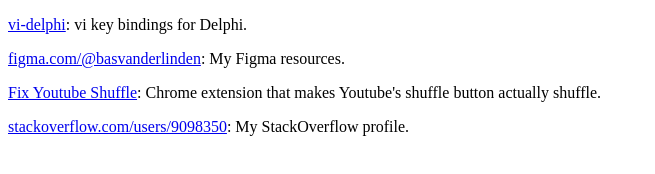
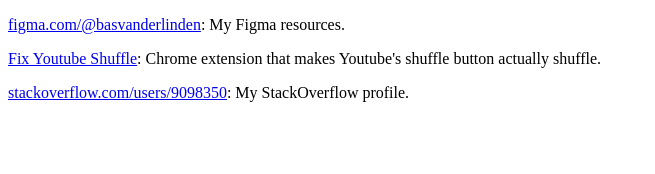
Before and after one commit to BvdLind/BvdLind.github.io, a plain HTML site: page index.html in a window 1280 px wide. Shown: the whole page, without its empty margins (0-655 px from the left). Drawn offline with Linux system fonts and the light colour scheme.

Commit message:
Update index.html

```diff
--- a/index.html
+++ b/index.html
@@ -6,7 +6,6 @@
     <title>Bas van der Linden's Page</title>
 </head>
 <body>
-  <p><a href="https://github.com/BvdLind/vi-delphi">vi-delphi</a>: vi key bindings for Delphi.</p>
   <p><a href="https://www.figma.com/@BasvanderLinden">figma.com/@basvanderlinden</a>: My Figma resources.</p>
   <p><a href="https://chromewebstore.google.com/detail/fix-youtube-shuffle/kkfonkfimoopdpgblkfdefmlbfpkkgnf">Fix Youtube Shuffle</a>: Chrome extension that makes Youtube's shuffle button actually shuffle.</p>
   <p><a href="https://stackoverflow.com/users/9098350/bas">stackoverflow.com/users/9098350</a>: My StackOverflow profile.</p>
```
